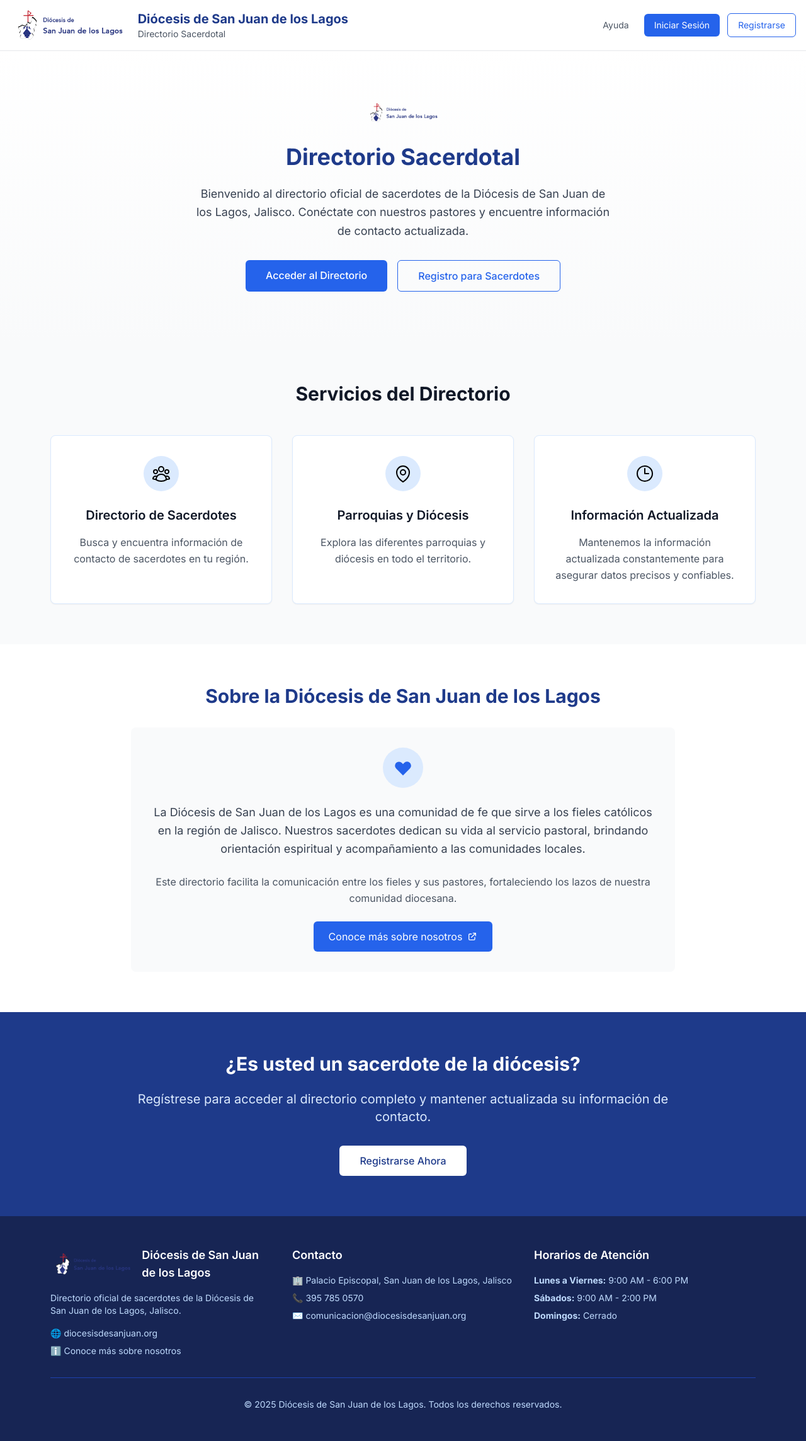
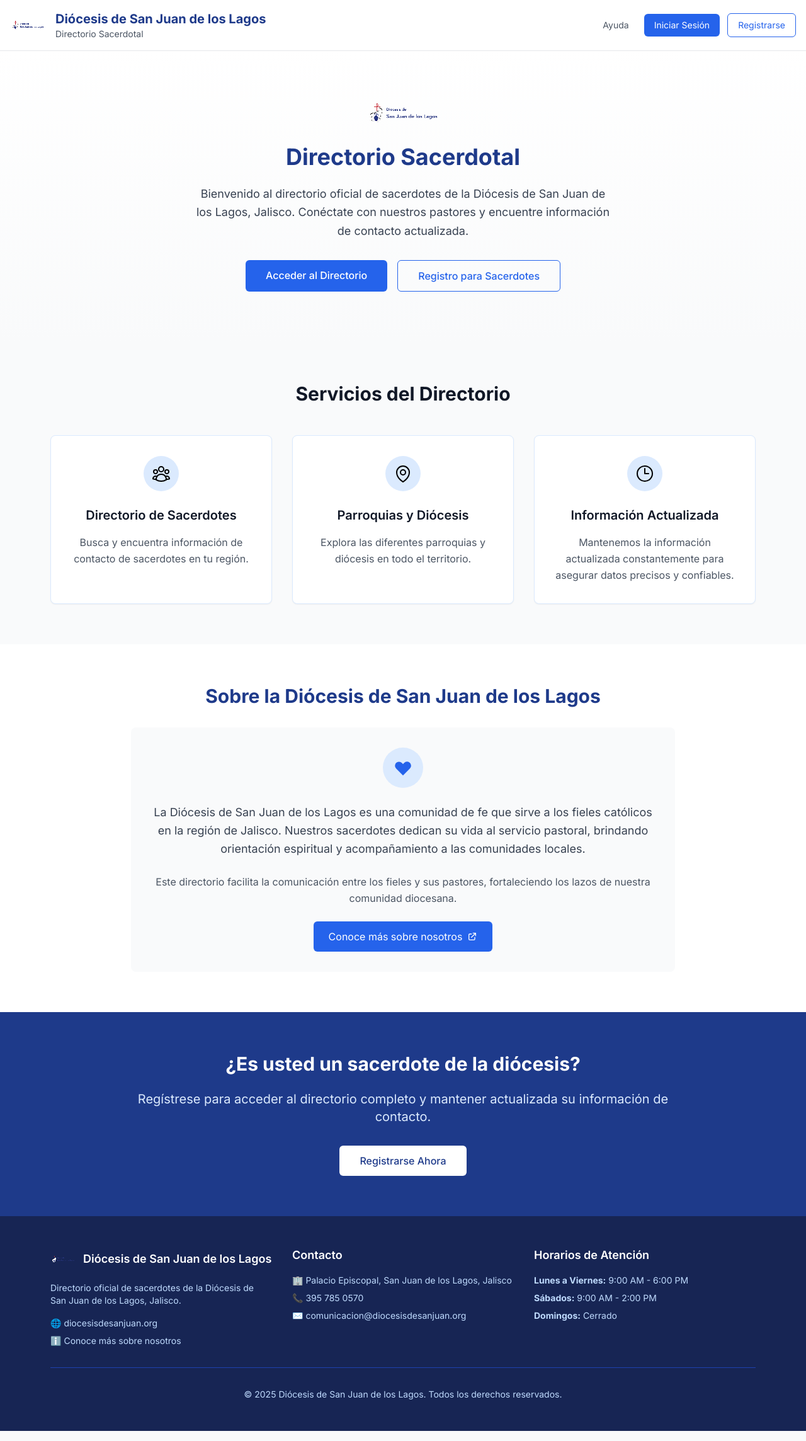
Before and after one commit to odavaloshdz/DirectorioSacerdotal, a Next.js app: page / in a window 1280 px wide. Shown: the whole page at 63% size. Built offline with nearby package versions, Linux system fonts and the light colour scheme; no server answers.

Commit message:
Optimización de logo: calidad 100%, renderizado nítido y configuración mejorada

```diff
--- a/app/auth/register/page.tsx
+++ b/app/auth/register/page.tsx
@@ -108,7 +108,10 @@
             alt="Diócesis de San Juan de los Lagos"
             width={80}
             height={80}
-            className="h-20 w-auto"
+            quality={100}
+            priority={true}
+            className="h-20 w-20 object-contain"
+            style={{ imageRendering: 'crisp-edges' }}
           />
         </div>
         <h2 className="mt-6 text-center text-3xl font-bold text-gray-900">
--- a/app/auth/signin/page.tsx
+++ b/app/auth/signin/page.tsx
@@ -50,7 +50,10 @@
             alt="Diócesis de San Juan de los Lagos"
             width={80}
             height={80}
-            className="h-20 w-auto"
+            quality={100}
+            priority={true}
+            className="h-20 w-20 object-contain"
+            style={{ imageRendering: 'crisp-edges' }}
           />
         </div>
         <h2 className="mt-6 text-center text-3xl font-bold text-gray-900">
--- a/app/globals.css
+++ b/app/globals.css
@@ -5,6 +5,20 @@
 body {
   font-family: -apple-system, BlinkMacSystemFont, 'Segoe UI', 'Roboto', sans-serif;
   background-color: #f9fafb;
+}
+
+/* Optimize image rendering for crisp logos */
+img[alt*="Diócesis"] {
+  image-rendering: -webkit-optimize-contrast;
+  image-rendering: crisp-edges;
+  image-rendering: pixelated;
+}
+
+/* Additional image optimization */
+.logo-crisp {
+  image-rendering: -webkit-optimize-contrast;
+  image-rendering: crisp-edges;
+  image-rendering: optimize-contrast;
 }
 
 .hero-section {
--- a/app/help/page.tsx
+++ b/app/help/page.tsx
@@ -20,7 +20,10 @@
             alt="Diócesis de San Juan de los Lagos"
             width={80}
             height={80}
-            className="h-20 w-auto mx-auto mb-6"
+            quality={100}
+            priority={true}
+            className="h-20 w-20 object-contain mx-auto mb-6"
+            style={{ imageRendering: 'crisp-edges' }}
           />
           <h1 className="text-4xl font-bold text-gray-900 mb-4">
             Ayuda - Directorio Sacerdotal
--- a/app/page.tsx
+++ b/app/page.tsx
@@ -55,7 +55,10 @@
               alt="Diócesis de San Juan de los Lagos"
               width={120}
               height={120}
-              className="mx-auto mb-6"
+              quality={100}
+              priority={true}
+              className="mx-auto mb-6 h-30 w-30 object-contain logo-crisp"
+              style={{ imageRendering: 'crisp-edges' }}
             />
           </div>
 
@@ -184,7 +187,9 @@
                   alt="Diócesis de San Juan de los Lagos"
                   width={40}
                   height={40}
-                  className="h-10 w-auto"
+                  quality={100}
+                  className="h-10 w-10 object-contain"
+                  style={{ imageRendering: 'crisp-edges' }}
                 />
                 <h3 className="text-lg font-semibold">Diócesis de San Juan de los Lagos</h3>
               </div>
--- a/app/waiting-approval/page.tsx
+++ b/app/waiting-approval/page.tsx
@@ -49,7 +49,10 @@
             alt="Diócesis de San Juan de los Lagos"
             width={80}
             height={80}
-            className="h-20 w-auto"
+            quality={100}
+            priority={true}
+            className="h-20 w-20 object-contain"
+            style={{ imageRendering: 'crisp-edges' }}
           />
         </div>
         <h2 className="mt-6 text-center text-3xl font-bold text-gray-900">
--- a/components/auth-header.tsx
+++ b/components/auth-header.tsx
@@ -22,9 +22,12 @@
             <Image
               src="/san juan.png"
               alt="Diócesis de San Juan de los Lagos"
-              width={60}
-              height={60}
-              className="h-14 w-auto"
+              width={56}
+              height={56}
+              quality={100}
+              priority={true}
+              className="h-14 w-14 object-contain logo-crisp"
+              style={{ imageRendering: 'crisp-edges' }}
             />
             <div>
               <h1 className="text-xl font-bold text-blue-900">
--- a/next.config.js
+++ b/next.config.js
@@ -1,6 +1,13 @@
 /** @type {import('next').NextConfig} */
 const nextConfig = {
   // Configuration for production optimization
+  images: {
+    formats: ['image/webp', 'image/avif'],
+    quality: 100,
+    dangerouslyAllowSVG: true,
+    contentDispositionType: 'attachment',
+    minimumCacheTTL: 60,
+  },
   async headers() {
     return [
       {
--- a/package.json
+++ b/package.json
@@ -14,7 +14,8 @@
     "db:studio": "prisma studio",
     "setup:admin": "node scripts/create-admin.js",
     "setup:sample": "node scripts/seed-database.js",
-    "setup:all": "npm run db:push && npm run setup:admin && npm run setup:sample"
+    "setup:all": "npm run db:push && npm run setup:admin && npm run setup:sample",
+    "update:admin": "node scripts/update-admin.js"
   },
   "dependencies": {
     "@heroicons/react": "^2.0.18",
```
Also changed, not shown: logodiosesis.png (added).
